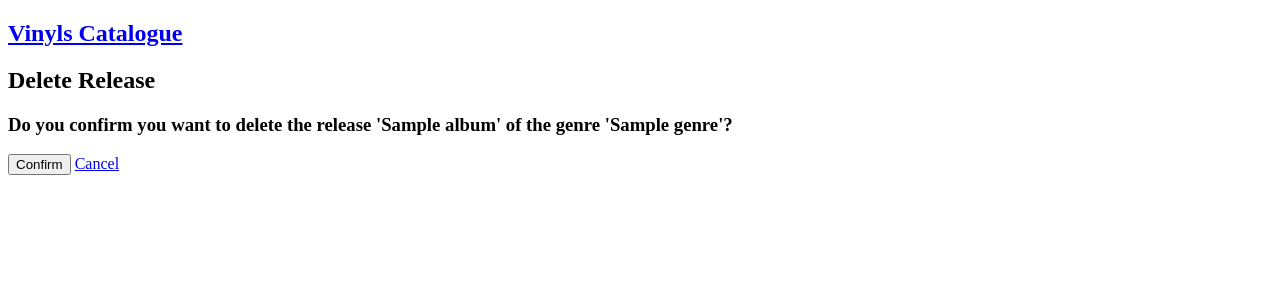
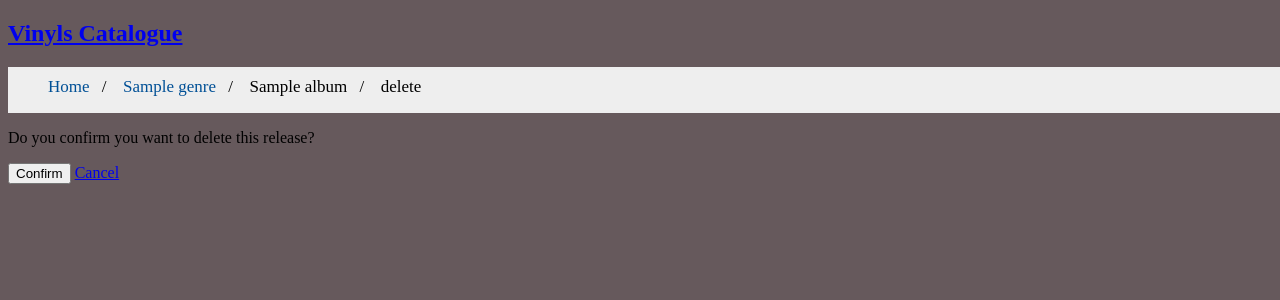
Before and after one commit to sripwoud/vinyls_catalogue, a Flask app: page /genre/1/1/delete/ in a window 1280 px wide; the page is wider, and only the part inside the window is pictured. Shown: the top 300 px of that part. Run offline with Flask 2, Linux system fonts and the light colour scheme; tables that the repository leaves empty hold one stand-in row (values such as "Sample post").

Commit message:
style: Breadcrumb

```diff
--- /dev/null
+++ b/static/styles.css
@@ -0,0 +1,36 @@
+body {
+    background-color: #66595c;
+}
+/*  -----------------Breadcrumb----------------------------- */
+#breadcrumb {
+    padding: 10px 40px 16px;
+    list-style: none;
+    background-color: #eee;
+    font-size: 17px;
+    margin: 0;
+    width: 100%;
+}
+
+/* Display list items side by side */
+#breadcrumb li {
+    display: inline;
+}
+
+/* Add a slash symbol (/) before/behind each list item */
+#breadcrumb li+li:before {
+    padding: 8px;
+    color: black;
+    content: "/\00a0";
+}
+
+/* Add a color to all links inside the list */
+#breadcrumb li a {
+    color: #005096;
+    text-decoration: none;
+}
+
+/* Add a color on mouse-over */
+#breadcrumb li a:hover {
+    color: #01447e;
+    text-decoration: underline;
+}
--- a/templates/deleterelease.html
+++ b/templates/deleterelease.html
@@ -4,6 +4,7 @@
   <meta charset="UTF-8">
   <meta name="viewport" content="width=device-width, initial-scale=1.0">
   <meta http-equiv="X-UA-Compatible" content="ie=edge">
+  <link rel=stylesheet type=text/css href="{{ url_for('static', filename='styles.css') }}">
   <title>Delete release</title>
 </head>
 <body>
@@ -12,13 +13,28 @@
       <h1>
         <a href="/">Vinyls Catalogue</a>
       </h1>
+      <ul id="breadcrumb" aria-label="Breadcrumb" role="navigation">
+        <li>
+          <a href="/">Home</a>
+        </li>
+        <li>
+          <a href="{{url_for('showReleases', genre_id=genre.id)}}">{{genre.name}}</a>
+        </li>
+        <li>
+          {{release.title}}
+        </li>
+        <li>
+          delete
+        </li>
+      </ul>
     </nav>
   </header>
-  <h2>Delete Release</h2>
-  <h3>Do you confirm you want to delete the release '{{release.title}}' of the genre '{{genre.name}}'?</h3>
-  <form action="{{url_for('deleteRelease', genre_id=genre.id, release_id=release.id)}}" method="POST">
-    <input type="submit" value="Confirm">
-    <a href="{{url_for('showReleases', genre_id=genre.id)}}">Cancel</a>
-  </form>
+  <main>
+    <p>Do you confirm you want to delete this release?</p>
+    <form action="{{url_for('deleteRelease', genre_id=genre.id, release_id=release.id)}}" method="POST">
+      <input type="submit" value="Confirm">
+      <a href="{{url_for('showReleases', genre_id=genre.id)}}">Cancel</a>
+    </form>
+  </main>
 </body>
 </html>
--- a/templates/editgenre.html
+++ b/templates/editgenre.html
@@ -14,11 +14,13 @@
       </h1>
     </nav>
   </header>
+  <main>
     <h2>Edit genre</h2>
     <form action="{{url_for('editGenre', genre_id=genre.id)}}" method="POST">
       <input type="text" name='name' placeholder="{{genre.name}}">
       <input type="submit" value="Edit">
     </form>
     <a href="{{url_for('showGenres')}}">Back</a>
+  </main>
 </body>
 </html>
--- a/templates/genres.html
+++ b/templates/genres.html
@@ -4,6 +4,7 @@
   <meta charset="UTF-8">
   <meta name="viewport" content="width=device-width, initial-scale=1.0">
   <meta http-equiv="X-UA-Compatible" content="ie=edge">
+  <link rel=stylesheet type=text/css href="{{ url_for('static', filename='styles.css') }}">
   <title>Vinyls app</title>
 </head>
 <body>
@@ -14,6 +15,7 @@
       </h1>
     </nav>
   </header>
+  <main>
     {% with messages = get_flashed_messages() %}
     {% if messages %}
     {% for message in messages %}
@@ -32,5 +34,6 @@
       </li>
       {% endfor %}
     </ul>
+  </main>
 </body>
 </html>
```
Also changed, not shown: templates/deletegenre.html (+19 -6 lines), templates/editrelease.html (+22 -3 lines), templates/newgenre.html (+11 -0 lines), templates/newrelease.html (+17 -1 lines), templates/releases.html (+14 -2 lines). Lines whose indentation alone changed are shown as unchanged.
